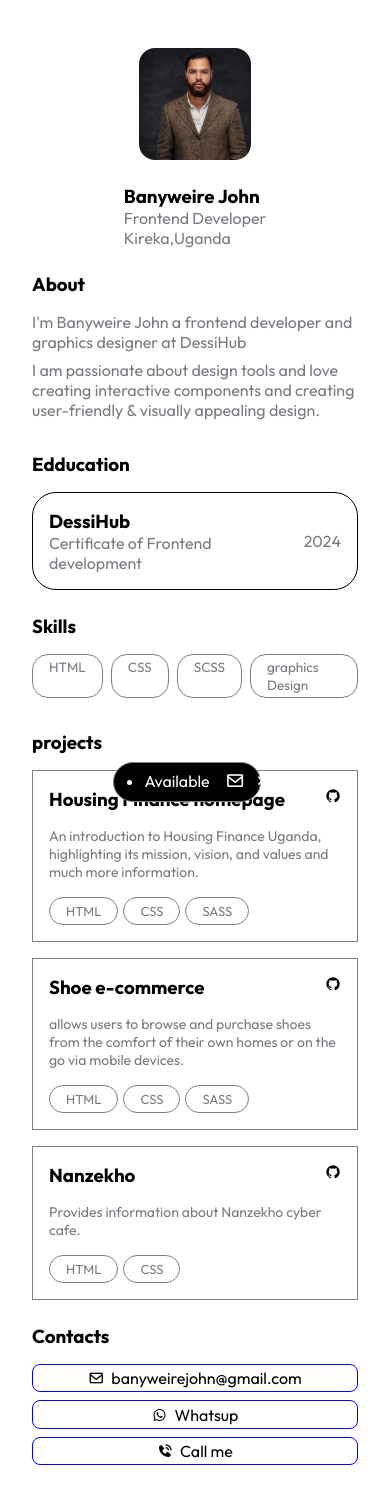
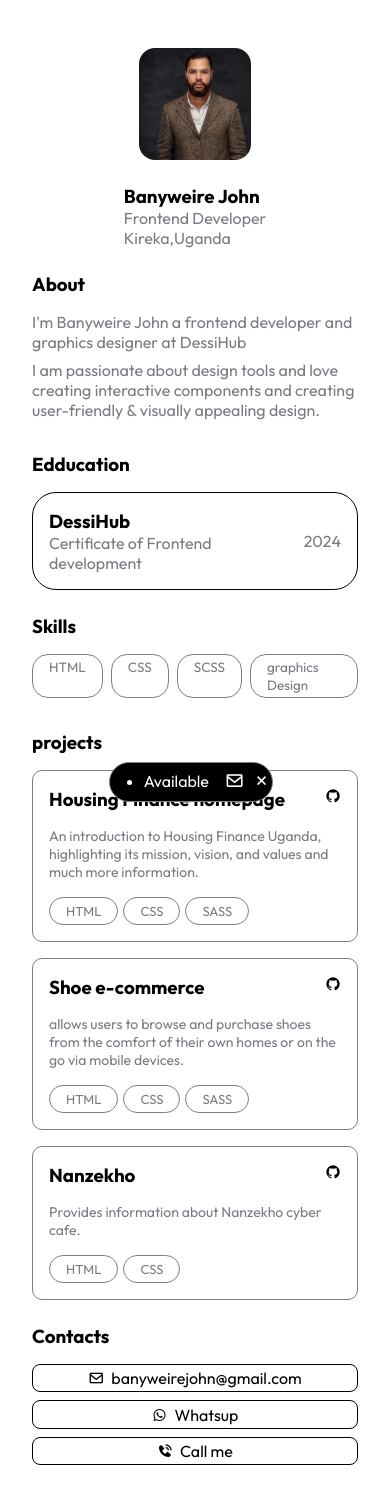
Before and after one commit to johnelipse/personal-portifolio, a plain HTML site: page index.html in a window 390 px wide. Drawn offline with nearby package versions, Linux system fonts and the light colour scheme.

Commit message:
width:416

```diff
--- a/partials/_conclusion.scss
+++ b/partials/_conclusion.scss
@@ -154,6 +154,37 @@ gap: 1rem;
     }
     }
 }
+@media(max-width:416px){
+    .conclusion{
+
+        padding: 2rem;
+    .conclusions{
+    display: flex;
+    position: fixed;
+    bottom: 5%;
+    left: 28%;
+    gap: 1rem;
+    width: 42%;
+    border-radius: 3rem;
+    .status{
+    margin-left: 0.6rem;
+    }
+    .bx{
+        font-size: 1.2rem;
+        color: white;
+    }
+        border: 1px solid gray;
+        padding: 0.5rem 1.5rem;
+    }
+    .more{
+    display: flex;
+    gap: 0.5rem;
+    }
+    .layout{
+        display: none;
+    }
+    }
+}
 @media(max-width:360px){
     .conclusion{
 
--- a/partials/_contacts.scss
+++ b/partials/_contacts.scss
@@ -43,10 +43,11 @@
         padding: 0.2rem 0.3rem;
         border-radius: 0.5rem;
         &:hover {
-          background-color: rgba(131, 131, 131, 0.828);
+          background-color: black;
+          color: white;
         }
         text-decoration: none;
-        border: 1px solid blue;
+        border: 1px solid black;
         // align-items: center;
       }
       .bx {
--- a/partials/_projects.scss
+++ b/partials/_projects.scss
@@ -6,17 +6,17 @@ padding-top: 2rem;
     grid-template-columns: repeat(auto-fit, minmax(300px, 1fr));
     gap: 1rem;
   }
-.name{
+  .name {
     display: flex;
     justify-content: space-between;
     // gap: 3rem;
     padding-bottom: 1rem;
-a{
+    a {
       text-decoration: none;
       color: black;
     }
   }
-  p{
+  p {
     font-size: 14px;
   }
   .languages {
@@ -31,6 +31,7 @@ color: black;
     }
   }
   .first-project {
+    border-radius: 10px;
     border: 0.5px solid gray;
     padding: 1rem;
   }
@@ -39,7 +40,7 @@ color: black;
 }
 @media (max-width: 788px) {
 }
-@media(max-width:360px){
+@media (max-width: 360px) {
   .projects {
     padding-top: 2rem;
     .project {
@@ -48,17 +49,17 @@ color: black;
       grid-template-columns: repeat(auto-fit, minmax(300px, 1fr));
       gap: 1rem;
     }
-    .name{
+    .name {
       display: flex;
       justify-content: space-between;
       align-items: center;
       padding-bottom: 1rem;
-    a{
+      a {
         text-decoration: none;
         color: black;
       }
     }
-      p{
+    p {
       font-size: 14px;
     }
     .languages {
```
Also changed, not shown: style.css, 1 other file. Lines whose indentation alone changed are shown as unchanged.
